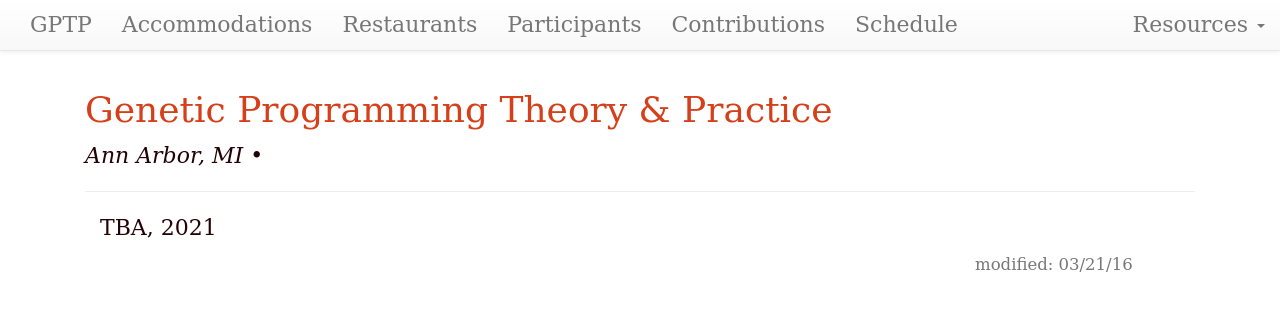
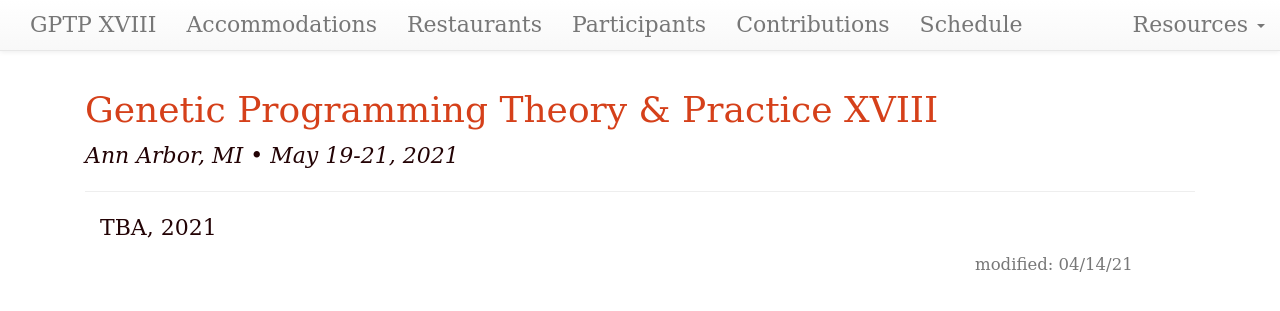
Before and after one commit to GPTP-workshop/gptp-workshop.github.io, a Jekyll site: the page built from schedule.md, in a window 1280 px wide. Shown: the top 311 px of the page. Built offline with Jekyll 4.4.1, drawn with Linux system fonts in a browser that asks for light colours; our own code applies the rules of GitHub Pages for plain Markdown files.

Commit message:
Update schedule.md

```diff
--- a/schedule.md
+++ b/schedule.md
@@ -1 +1,10 @@
+---
+layout: default
+updated: "Apr 14, 2021"
+roman: "XVIII"
+dates: "May 19-21, 2021"
+---
+
+
+
 TBA, 2021
```
